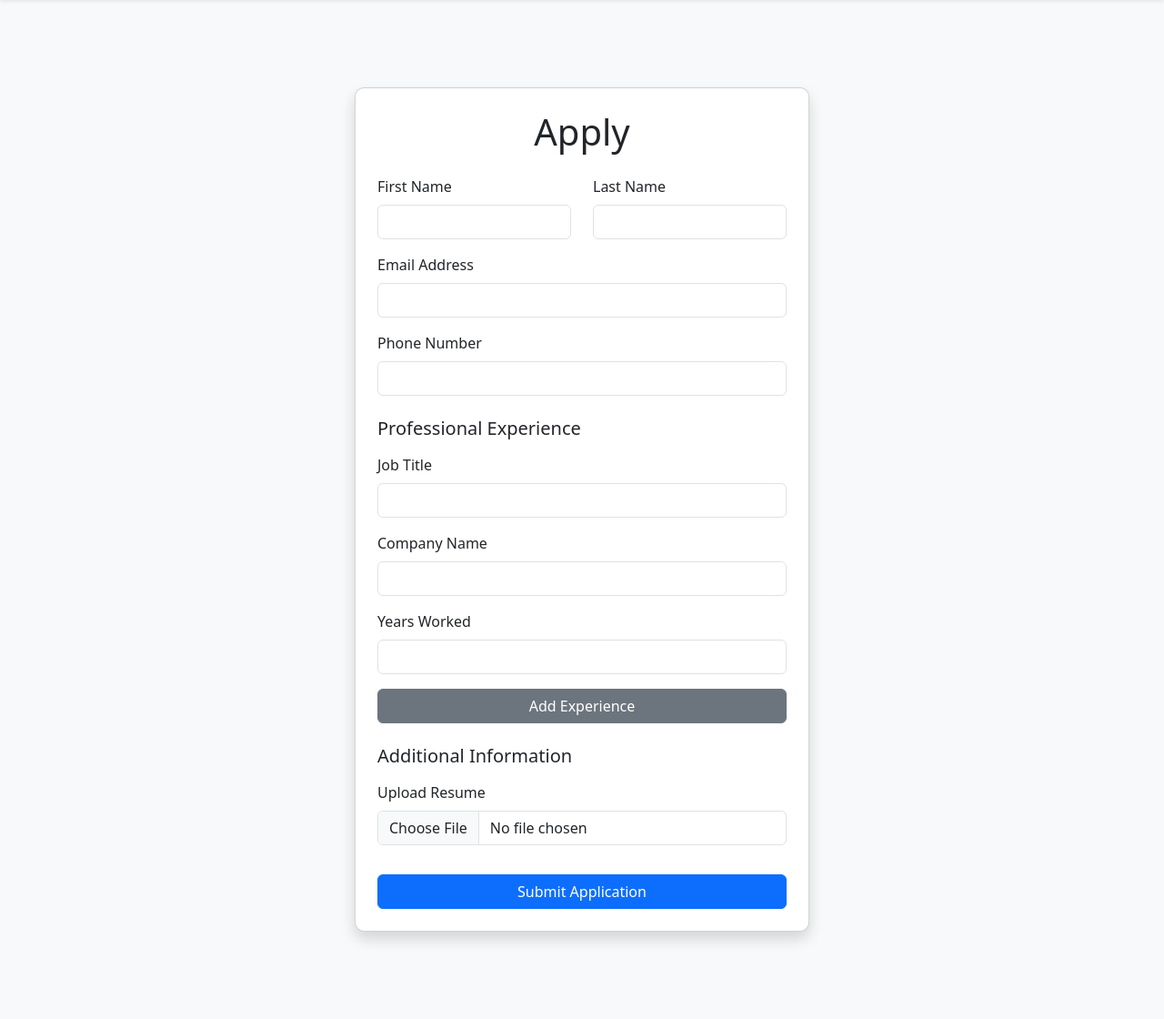
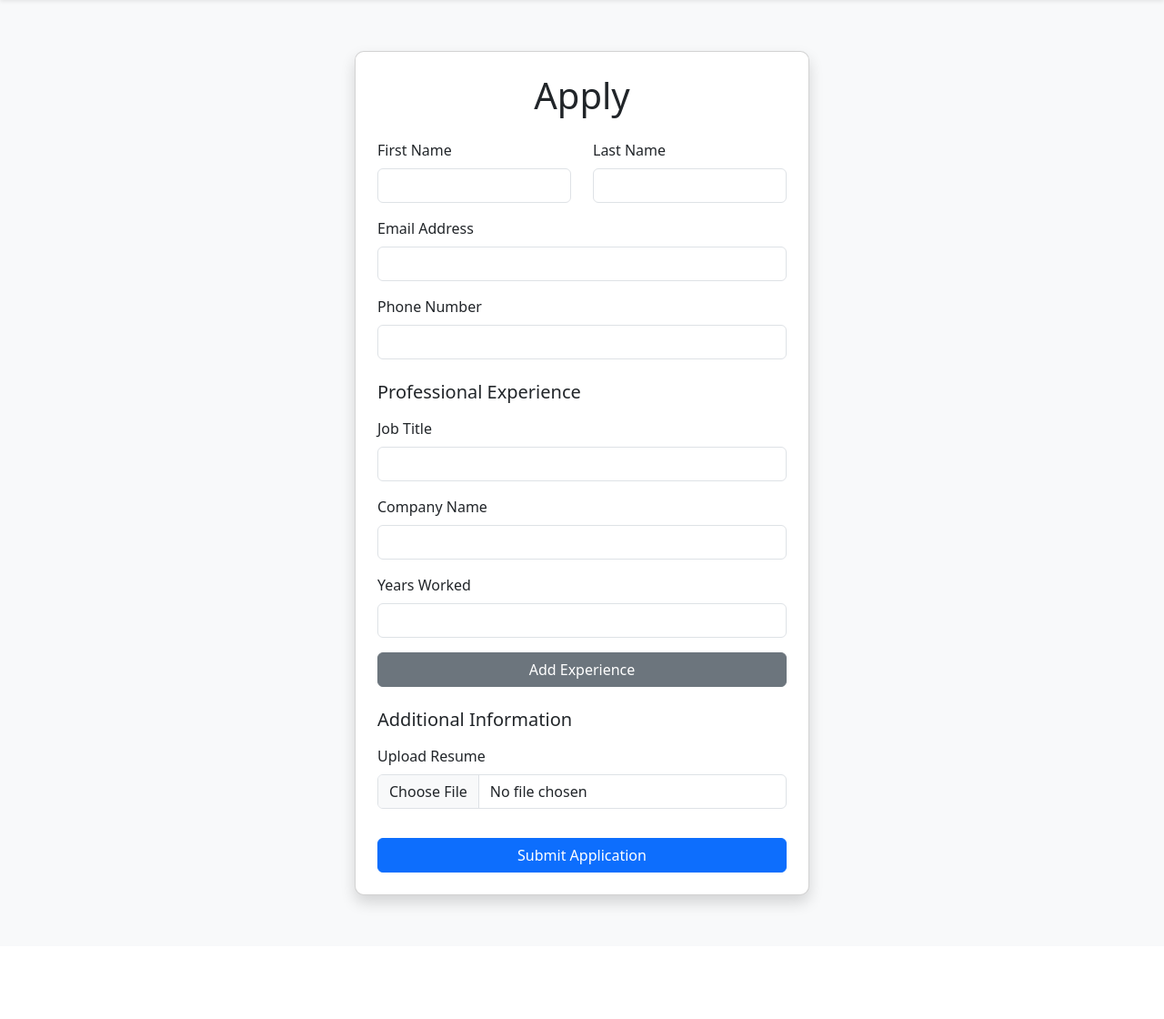
Before and after one commit to Beckendrof/echo, a Django app: page /apply/ in a window 1280 px wide. Shown: the part 56-1176 px from the top of the page at 91% size. After the commit the page ends 1056 px from the top, so only its background shows below. Run offline with Django 4.2, Linux system fonts and the light colour scheme.

```diff
--- a/my_form/templates/apply.html
+++ b/my_form/templates/apply.html
@@ -4,7 +4,7 @@
 
 {% block content %}
 
-<div class="container d-flex justify-content-center align-items-center py-5">
+<div class="container d-flex justify-content-center align-items-center py-2">
     <div class="card shadow p-4" style="width: 100%; max-width: 500px;">
         <h1 class="text-center mb-4">Apply</h1>
         <form method="post" action="#" enctype="multipart/form-data">
--- a/my_form/templates/register.html
+++ b/my_form/templates/register.html
@@ -4,7 +4,7 @@
 
 {% block content %}
 
-<div class="container d-flex justify-content-center align-items-center py-5">
+<div class="container d-flex justify-content-center align-items-center py-4">
     <div class="card shadow p-4" style="width: 100%; max-width: 500px;">
         <h1 class="text-center mb-4">Register</h1>
         <form method="post" action="#">
```
Also changed, not shown: requirements.txt (added, +7 -0 lines).
